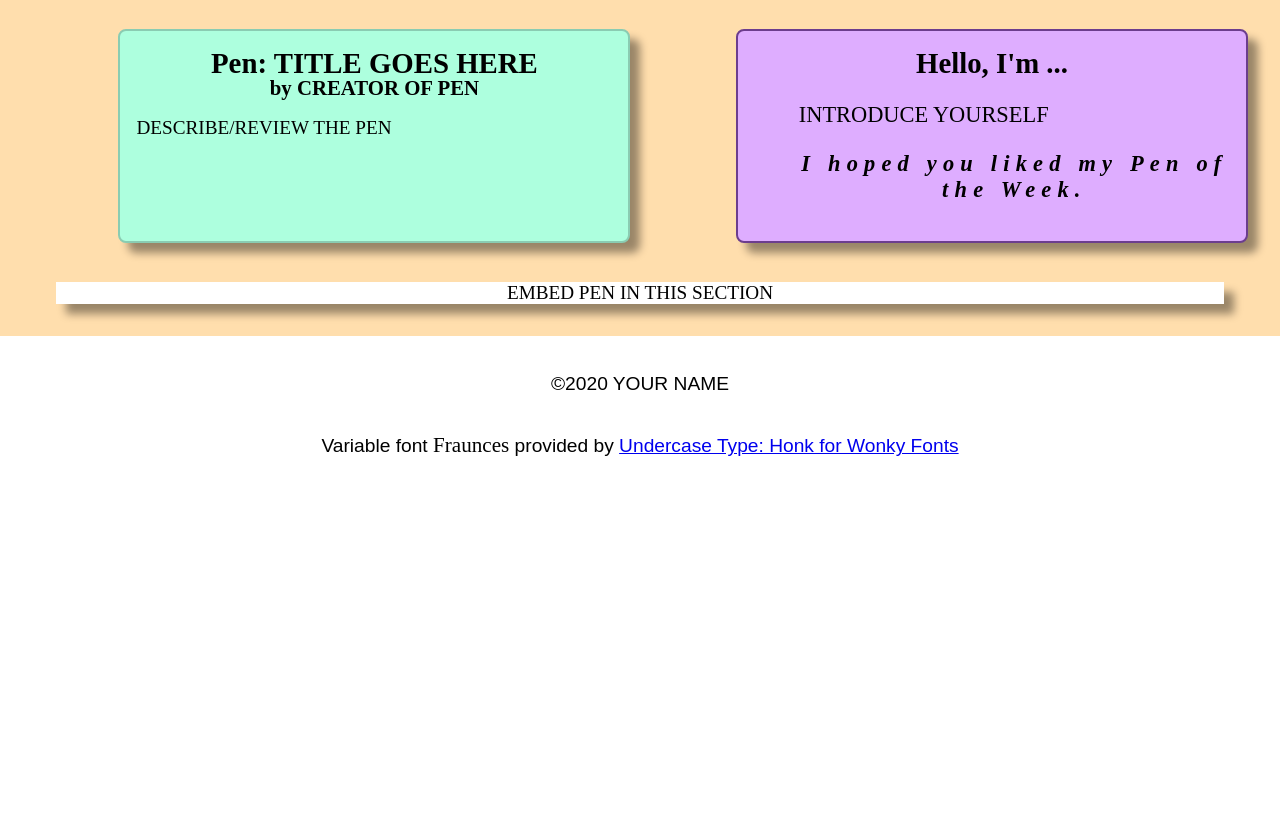
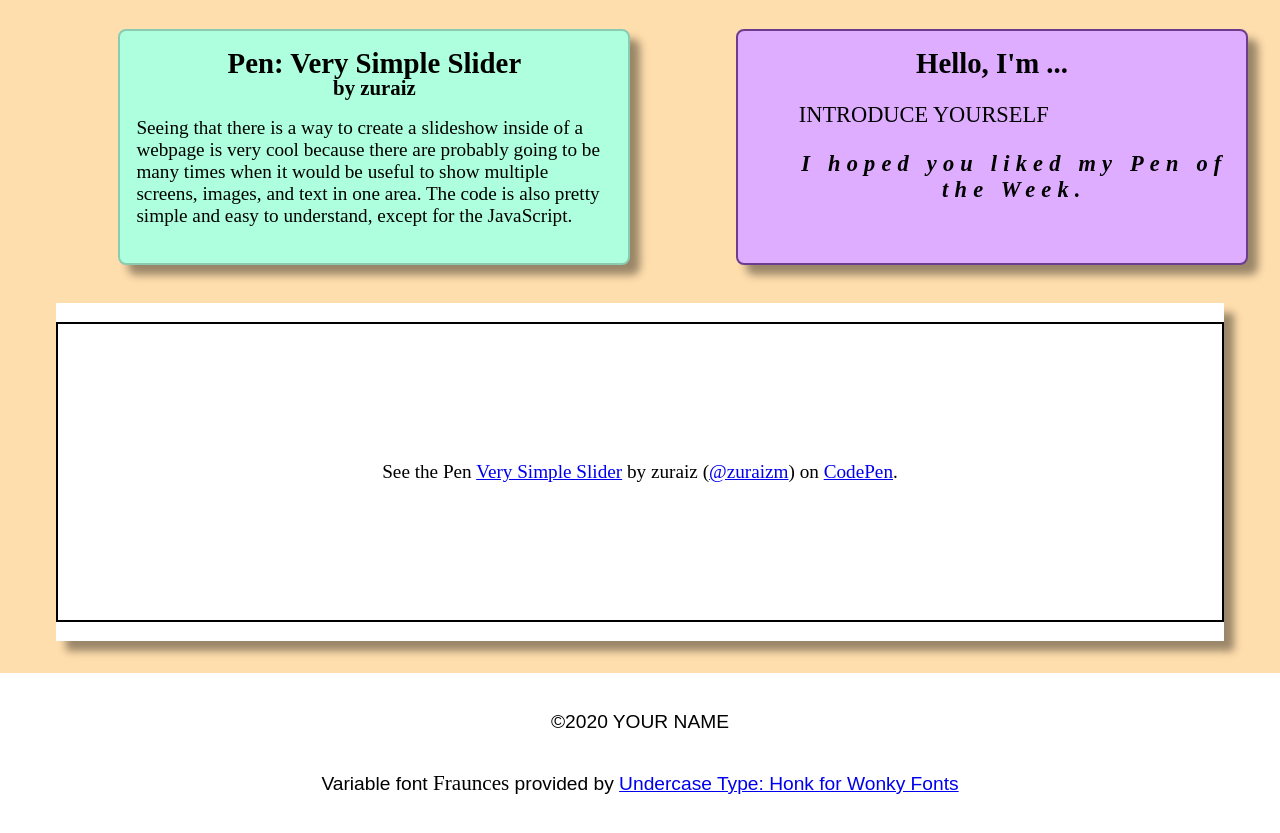
Before and after one commit to RVCC-IDMX/embed-codepen-ryanmarz31, a plain HTML site: page index.html in a window 1280 px wide. Shown: the part 67-900 px from the top of the page. Before the commit the page ends 800 px from the top, so only its background shows below. Drawn offline with Linux system fonts and the light colour scheme; a script that the page names is missing; a web font is replaced by a local one.

Commit message:
Configured the assignment

```diff
--- a/index.html
+++ b/index.html
@@ -16,11 +16,20 @@
 
       <main>
         <article>
-          <h2>Pen: TITLE GOES HERE</h2>
-          <h3>by CREATOR OF PEN</h3>
-          <p>DESCRIBE/REVIEW THE PEN</p>
+          <h2>Pen: Very Simple Slider</h2>
+          <h3>by zuraiz</h3>
+          <p>Seeing that there is a way to create a slideshow inside of a webpage is very cool
+            because there are probably going to be many times when it would be useful to show multiple
+            screens, images, and text in one area. The code is also pretty simple and easy to understand,
+            except for the JavaScript.
+          </p>
         </article>
-        <section>EMBED PEN IN THIS SECTION</section>
+        <section><p class="codepen" data-height="300" data-default-tab="html,result" data-slug-hash="DwZaqx" data-user="zuraizm" style="height: 300px; box-sizing: border-box; display: flex; align-items: center; justify-content: center; border: 2px solid; margin: 1em 0; padding: 1em;">
+          <span>See the Pen <a href="https://codepen.io/zuraizm/pen/DwZaqx">
+          Very Simple Slider</a> by zuraiz (<a href="https://codepen.io/zuraizm">@zuraizm</a>)
+          on <a href="https://codepen.io">CodePen</a>.</span>
+        </p>
+        <script async src="https://cpwebassets.codepen.io/assets/embed/ei.js"></script></section>
         <aside>
           <h2>Hello, I'm ...</h2>
           <p>INTRODUCE YOURSELF</p>
```
Also changed, not shown: 1 other file.
